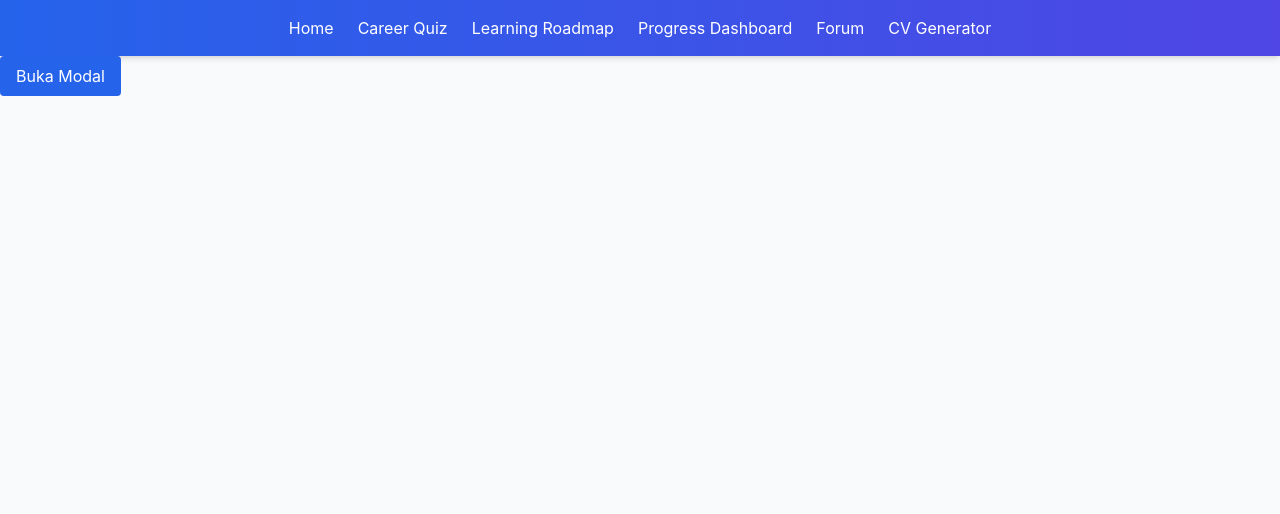
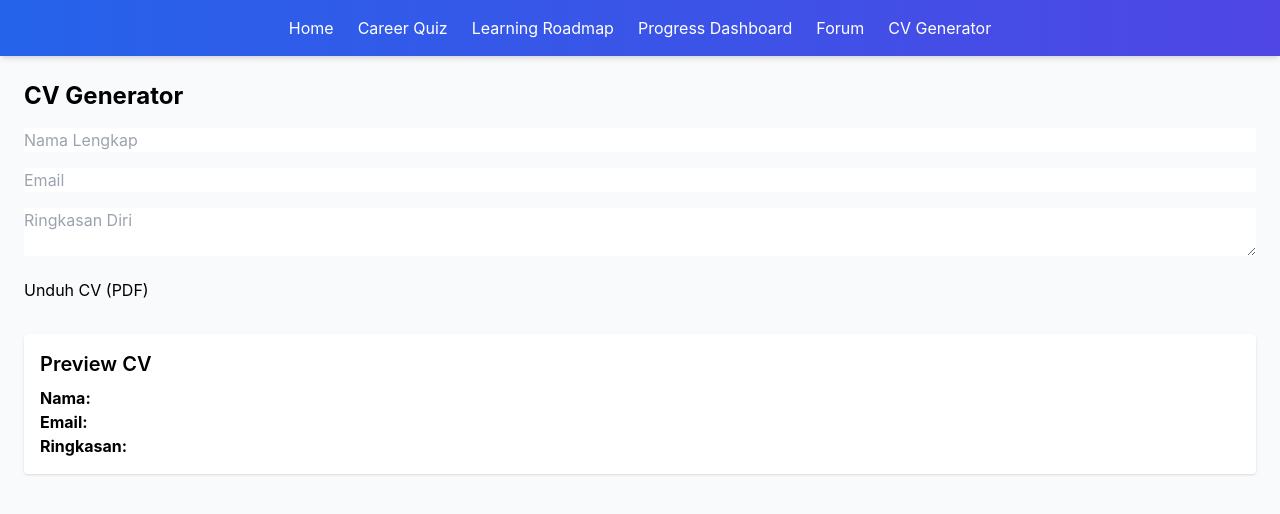
Before and after one commit to mustain97/IDCamp-2024-Developer-Challenge, a React (Vite) app: page /cv in a window 1280 px wide. Shown: the top 514 px of the page. Built offline with nearby package versions, Linux system fonts and the light colour scheme.

Commit message:
Update CvGenerator.jsx

```diff
--- a/src/pages/CvGenerator.jsx
+++ b/src/pages/CvGenerator.jsx
@@ -1,25 +1,40 @@
-import React, { useState } from "react";
-import Modal from "../components/Modal";
+import React, { useRef } from 'react';
+import { useForm } from 'react-hook-form';
+import jsPDF from 'jspdf';
+import html2canvas from 'html2canvas';
 
-export default function CvGenerator() {
-  const [modalOpen, setModalOpen] = useState(false);
+const CvGenerator = () => {
+  const { register, handleSubmit, watch } = useForm();
+  const cvRef = useRef();
+
+  const onSubmit = async () => {
+    const element = cvRef.current;
+    const canvas = await html2canvas(element);
+    const imgData = canvas.toDataURL('image/png');
+    const pdf = new jsPDF();
+    pdf.addImage(imgData, 'PNG', 10, 10);
+    pdf.save('cv-edupath.pdf');
+  };
 
   return (
-    <div>
-      <button
-        className="btn bg-blue-600 text-white px-4 py-2 rounded"
-        onClick={() => setModalOpen(true)}
-      >
-        Buka Modal
-      </button>
+    <div className="p-6">
+      <h1 className="text-2xl font-bold mb-4">CV Generator</h1>
 
-      <Modal
-        isOpen={modalOpen}
-        onClose={() => setModalOpen(false)}
-        title="Judul Modal"
-      >
-        <p>Ini isi modalnya.</p>
-      </Modal>
+      <form onSubmit={handleSubmit(onSubmit)} className="space-y-4 mb-8">
+        <input {...register("name")} placeholder="Nama Lengkap" className="input input-bordered w-full" />
+        <input {...register("email")} placeholder="Email" className="input input-bordered w-full" />
+        <textarea {...register("summary")} placeholder="Ringkasan Diri" className="textarea textarea-bordered w-full" />
+        <button type="submit" className="btn btn-primary">Unduh CV (PDF)</button>
+      </form>
+
+      <div className="p-4 bg-white shadow rounded" ref={cvRef}>
+        <h2 className="text-xl font-semibold mb-2">Preview CV</h2>
+        <p><strong>Nama:</strong> {watch("name")}</p>
+        <p><strong>Email:</strong> {watch("email")}</p>
+        <p><strong>Ringkasan:</strong> {watch("summary")}</p>
+      </div>
     </div>
   );
-}
+};
+
+export default CvGenerator;
```
